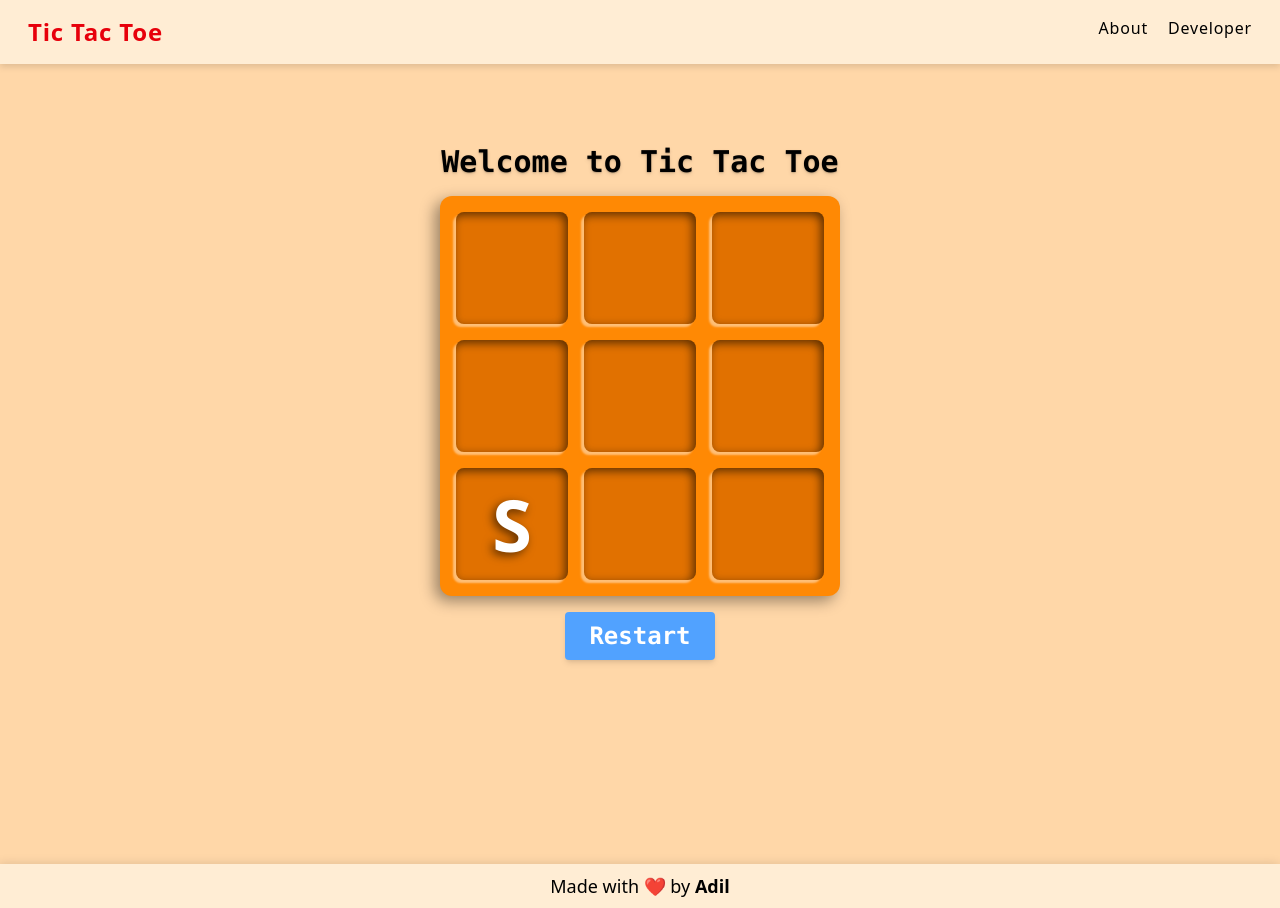
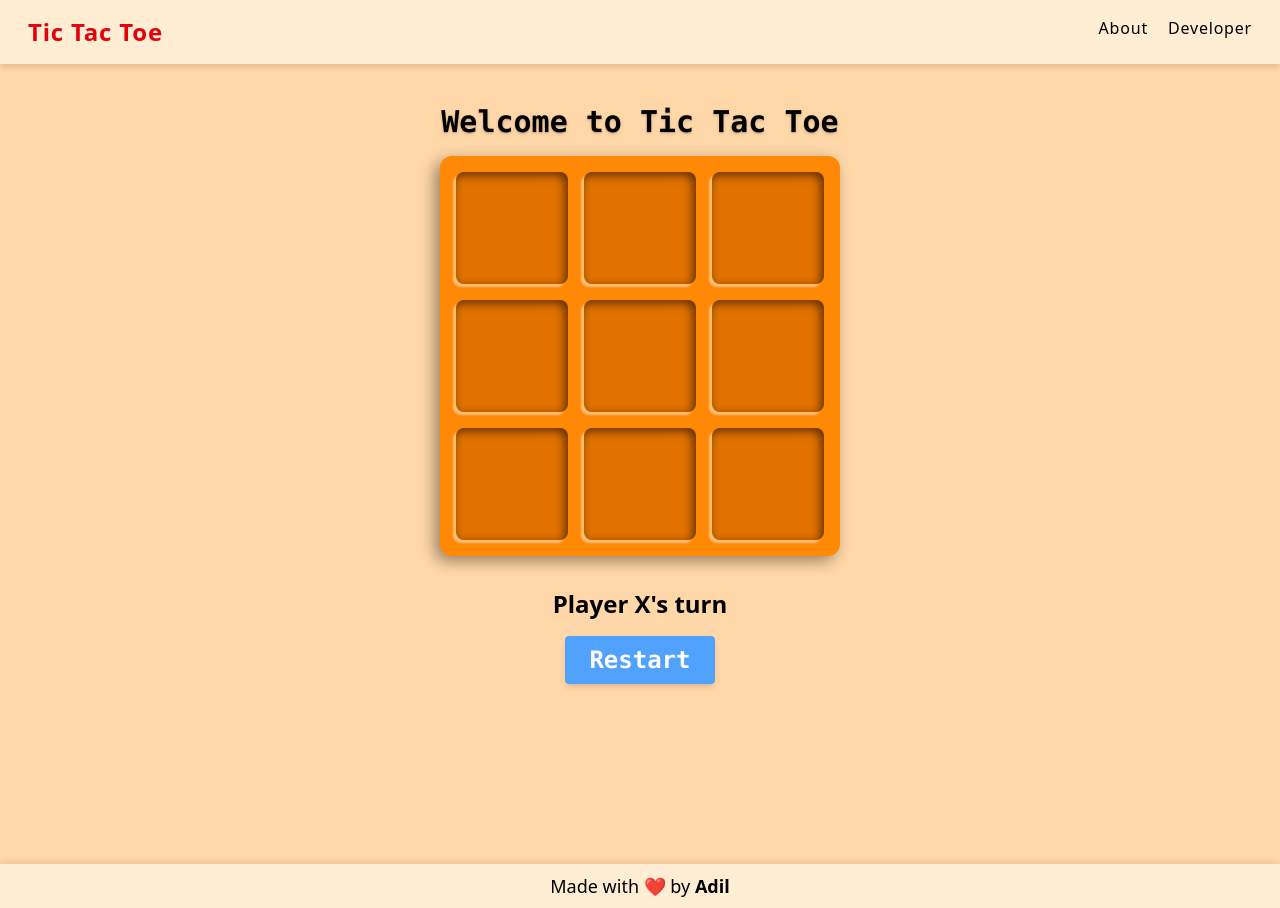
Before and after one commit to Adil-km/TicTacToe-Game, a React (Vite) app: page / in a window 1280 px wide. Built offline with nearby package versions, Linux system fonts and the light colour scheme.

Commit message:
basic tic tac toe game mechanics completed

```diff
--- a/src/App.jsx
+++ b/src/App.jsx
@@ -1,36 +1,15 @@
 import { Analytics } from '@vercel/analytics/react';
+import NavBar from "./components/NavBar"
+import Board from './components/Board';
+import Footer from './components/Footer';
+function App() {
 
-function App() {
   return (
     <>
-      <nav className="flex flex-row justify-between w-full p-4 px-7 bg-orange-100 drop-shadow-md tracking-wider">
-        <div className="font-bold text-2xl text-red-600"><a href="/">Tic Tac Toe</a></div>
-        <div className="flex flex-row gap-5">
-          <a className="hover:text-red-600 transition-all duration-200 ease-in hover:tracking-[3px]" href="#">About</a>
-          <a className="hover:text-red-600 transition-all duration-200 ease-in hover:tracking-[3px]" href="https://www.linkedin.com/in/adil-km" target="_blank">Developer</a>
-        </div>
-      </nav>
-      <div className="bg-orange-200 h-svh p-4 pt-20">
-        <h1 className="font-bold font-mono text-center text-3xl text-shadow-md">Welcome to Tic Tac Toe</h1>
-        <div className="flex flex-col justify-center items-center">
-            <div className=" h-full aspect-square bg-orange-400 shadow-[-5px_5px_15px_#00000066] m-4 sm:w-100 w-3/4 rounded-xl grid grid-cols-3 gap-4 p-4">
-              <div pos="0" tabIndex={1} className="cell"></div>
-              <div pos="1" tabIndex={2} className="cell"></div>
-              <div pos="2" tabIndex={3} className="cell"></div>
-              <div pos="3" tabIndex={4} className="cell"></div>
-              <div pos="4" tabIndex={5} className="cell"></div>
-              <div pos="5" tabIndex={6} className="cell"></div>
-              <div pos="6" tabIndex={7} className="cell">S</div>
-              <div pos="7" tabIndex={8} className="cell"></div>
-              <div pos="8" tabIndex={9} className="cell"></div>
+      <NavBar/>
+      <Board/>
+      <Footer/>
 
-            </div>
-            <button className="bg-blue-400 py-2 px-6 font-mono font-extrabold text-white text-2xl rounded hover:bg-blue-500 focus:bg-blue-500 transition-all duration-100 ease-in shadow-md" tabIndex={10}>Restart</button>
-        </div>
-      </div>
-      <footer className="text-center text-lg bg-orange-100 shadow-[-1px_0_10px_#00000022] p-2">
-         Made with <span class="heart">&#10084;</span> by <a className="font-bold transition-all duration-200 ease-in" href="https://www.linkedin.com/in/adil-km" target="_blank" tabIndex={11}>Adil</a>
-      </footer>
       <Analytics/>
     </>
   );
--- /dev/null
+++ b/src/components/Board.jsx
@@ -0,0 +1,44 @@
+
+import BoardGrid from '../layout/BoardGrid';
+import Cells from './Cells';
+import { createContext, useState } from 'react';
+
+export const GameContext = createContext()
+
+export default function Board() {
+
+  const [board, setBoard] = useState(["", "", "", "", "", "", "", "", ""])
+  const [player, setPlayer] = useState("X")
+  const [gameState, setGameState] = useState(true)
+  const [content, setContent] = useState("Player X's turn")
+
+  function changeContent(text){
+    setContent(p=>p = text);
+  }
+
+  function changePlayer(){
+    setPlayer(currentPlayer => (currentPlayer === "X" ? "O" : "X"));
+  }
+
+  function isRunning(){
+    setGameState(prevState => prevState = false)
+  }
+
+  function restartGame(){
+    changeContent("Player X's turn")
+    setBoard(board => board = ["", "", "", "", "", "", "", "", ""]);
+    setPlayer(currentPlayer => currentPlayer ="X");
+    setGameState(prevState => prevState = true)
+    console.log("Game Restarted");
+  }
+
+  return (
+    <>
+        <GameContext.Provider value={{board,setBoard, player, changePlayer, gameState, isRunning, restartGame, content, changeContent}}>
+          <BoardGrid>
+              <Cells/>
+          </BoardGrid>
+        </GameContext.Provider>
+    </>
+  )
+}
--- /dev/null
+++ b/src/components/Cells.jsx
@@ -0,0 +1,48 @@
+import { useContext} from 'react'
+import { GameContext } from './Board';
+import checkWinner from "../utils/checkWinner"
+
+export default function Cells() {
+    const {board, setBoard, player, changePlayer, gameState, isRunning,changeContent} = useContext(GameContext);
+
+
+    const cells = board.map((cellContent, index) => (
+    <div onClick={(e)=>handleClick(e)} key={index} pos={index} tabIndex={index} className="cell">
+      {cellContent}
+      </div>
+  ));
+
+  function handleClick(e){
+    if(!gameState)return;
+    let cellIndex = e.target.getAttribute("pos")
+    let cellContent = e.target.textContent
+
+    if(cellContent!="" || board[cellIndex]!="") {
+      console.log("Already marked!");
+      return;
+    }
+
+    const newBoard = [...board];
+    newBoard[cellIndex] = player;
+
+    setBoard(newBoard);
+
+    changeContent(`Player ${(player==="X"?"O":"X")}'s turn`)
+    let [win, p] = checkWinner(newBoard,player)
+
+    if(win){
+      changeContent(`Player ${p} won the game!`)
+      isRunning()
+    }
+
+    changePlayer()
+
+    console.log(newBoard);
+  }
+
+  return (
+  <>
+    {cells}
+  </>
+  )
+}
--- /dev/null
+++ b/src/components/Footer.jsx
@@ -0,0 +1,11 @@
+import React from 'react'
+
+function Footer() {
+  return (
+    <footer className="text-center text-lg bg-orange-100 shadow-[-1px_0_10px_#00000022] p-2">
+        Made with <span className="heart">&#10084;</span> by <a className="font-bold transition-all duration-200 ease-in" href="https://www.linkedin.com/in/adil-km" target="_blank" tabIndex={11}>Adil</a>
+    </footer>
+  )
+}
+
+export default Footer
--- /dev/null
+++ b/src/components/NavBar.jsx
@@ -0,0 +1,15 @@
+import React from 'react'
+
+function NavBar() {
+  return (
+    <nav className="flex flex-row justify-between w-full p-4 px-7 bg-orange-100 drop-shadow-md tracking-wider">
+        <div className="font-bold text-2xl text-red-600"><a href="/">Tic Tac Toe</a></div>
+        <div className="flex flex-row gap-5">
+          <a className="hover:text-red-600 transition-all duration-200 ease-in hover:tracking-[3px]" href="#">About</a>
+          <a className="hover:text-red-600 transition-all duration-200 ease-in hover:tracking-[3px]" href="https://www.linkedin.com/in/adil-km" target="_blank">Developer</a>
+        </div>
+      </nav>
+  )
+}
+
+export default NavBar
--- /dev/null
+++ b/src/layout/BoardGrid.jsx
@@ -0,0 +1,19 @@
+import React, { useContext, useState } from 'react'
+import { GameContext } from '../components/Board';
+
+export default function BoardGrid({ children:cells}) {
+const {restartGame, content} = useContext(GameContext);
+
+  return (
+    <div className="bg-orange-200 h-svh p-4 pt-10">
+        <h1 className="font-bold font-mono text-center text-3xl text-shadow-md">Welcome to Tic Tac Toe</h1>
+        <div className="flex flex-col justify-center items-center">
+            <div className="h-full aspect-square bg-orange-400 shadow-[-5px_5px_15px_#00000066] m-4 sm:w-100 w-3/4 rounded-xl grid grid-cols-3 gap-4 p-4">
+                {cells}
+            </div>
+            <p id='status' className='text-2xl font-bold p-4'>{content}</p>
+            <button id='restartBtn' onClick={restartGame} className="bg-blue-400 py-2 px-6 font-mono font-extrabold text-white text-2xl rounded hover:bg-blue-500 focus:bg-blue-500 transition-all duration-100 ease-in shadow-md" tabIndex={10}>Restart</button>
+        </div>
+      </div>
+  )
+}
--- /dev/null
+++ b/src/utils/checkWinner.js
@@ -0,0 +1,28 @@
+import { winConditions } from "./state.js";
+
+export default function checkWinner(options,currentPlayer) {
+    let roundWon = false;
+
+    for (let i = 0; i < winConditions.length; i++) {
+        const [a, b, c] = winConditions[i];
+        const cellA = options[a];
+        const cellB = options[b];
+        const cellC = options[c];
+
+        if (cellA === "" || cellB === "" || cellC === "") continue;
+
+        if (cellA === cellB && cellB === cellC) {
+            roundWon = true;
+            break;
+        }
+    }
+
+    if (roundWon) {
+        console.log(`${currentPlayer} won the game!`);
+        return [true,currentPlayer];
+    } else if (!options.includes("")) {
+        console.log("It's a draw!");
+        return [true,currentPlayer];
+    }
+    return [false,currentPlayer];
+}
--- /dev/null
+++ b/src/utils/script.js
@@ -0,0 +1,95 @@
+import find_best_move from './minmax.js';
+import { winConditions } from "./state.js";
+
+const cells = document.querySelectorAll(".cell");
+const restartBtn = document.querySelector("#restartBtn");
+const status = document.querySelector("#status");
+
+
+let options = ["", "", "", "", "", "", "", "", ""];
+let currentPlayer = "X";
+let isRunning = false;
+
+initializeGame();
+
+function initializeGame() {
+    // cells.forEach(cell => cell.addEventListener("click", cellClicked));
+    // restartBtn.addEventListener("click", restartGame);
+    // status.textContent = "Player X's turn";
+    isRunning = true;
+}
+
+function cellClicked() {
+    const cellIndex = this.getAttribute("pos");
+    if (options[cellIndex] !== "" || !isRunning || currentPlayer !== "X") return;
+    makeMove(this, cellIndex, "X");
+}
+
+function makeMove(cellElement, cellIndex, player) {
+    // 1. Update the state for the current player
+    options[cellIndex] = player;
+    cellElement.textContent = player;
+
+    // 2. Check for winner/draw after the move
+    const gameEnded = checkWinner();
+
+    if (!gameEnded) {
+        // 3. Change player and initiate AI move if it's 'O's turn
+        changePlayer();
+        if (currentPlayer === "O" && isRunning) {
+            // Delay the AI move slightly for visual feedback
+            setTimeout(aiMove, 500);
+        }
+    }
+}
+
+function aiMove() {
+    const bestMoveIndex = find_best_move(options, winConditions);
+
+    if (bestMoveIndex !== -1) {
+        const aiCellElement = cells[bestMoveIndex];
+        makeMove(aiCellElement, bestMoveIndex, "O");
+    }
+}
+
+export function checkWinner(options) {
+    let roundWon = false;
+
+    for (let i = 0; i < winConditions.length; i++) {
+        const [a, b, c] = winConditions[i];
+        const cellA = options[a];
+        const cellB = options[b];
+        const cellC = options[c];
+
+        if (cellA === "" || cellB === "" || cellC === "") continue;
+
+        if (cellA === cellB && cellB === cellC) {
+            roundWon = true;
+            break;
+        }
+    }
+
+    if (roundWon) {
+        console.log(`${currentPlayer} won the game!`);
+        isRunning = false;
+        return true;
+    } else if (!options.includes("")) {
+        console.log("It's a draw!");
+        isRunning = false;
+        return true;
+    }
+    return false;
+}
+
+function changePlayer() {
+    currentPlayer = (currentPlayer === "X") ? "O" : "X";
+    status.textContent = `Player ${currentPlayer}'s turn`;
+}
+
+function restartGame() {
+    currentPlayer = "X";
+    options = ["", "", "", "", "", "", "", "", ""];
+    cells.forEach(cell => cell.textContent = "");
+    status.textContent = "Player X's turn";
+    isRunning = true;
+}
--- /dev/null
+++ b/src/utils/state.js
@@ -0,0 +1,10 @@
+export const winConditions = [
+    [0, 1, 2],
+    [3, 4, 5],
+    [6, 7, 8],
+    [0, 3, 6],
+    [1, 4, 7],
+    [2, 5, 8],
+    [0, 4, 8],
+    [2, 4, 6]
+];
```
